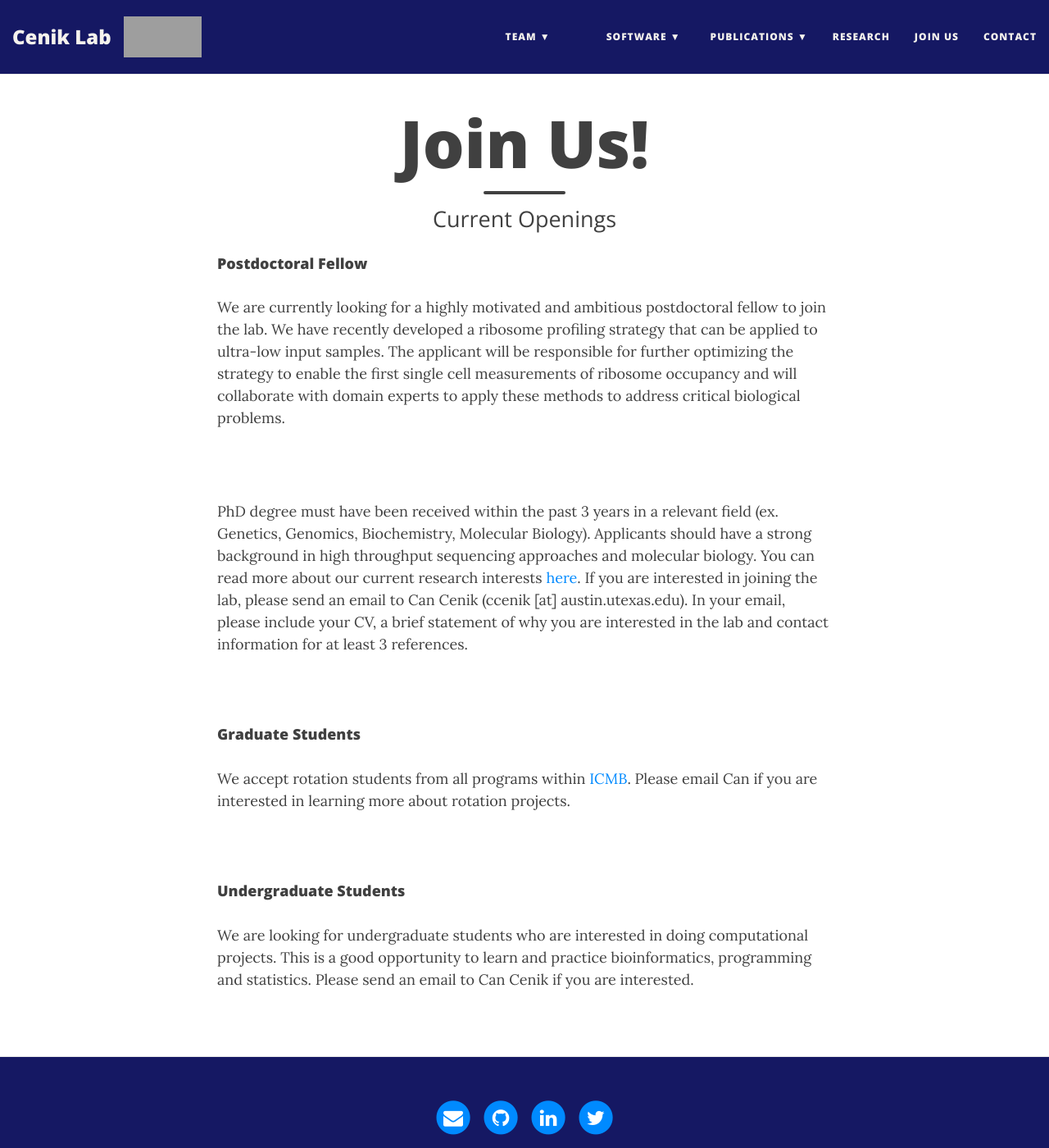
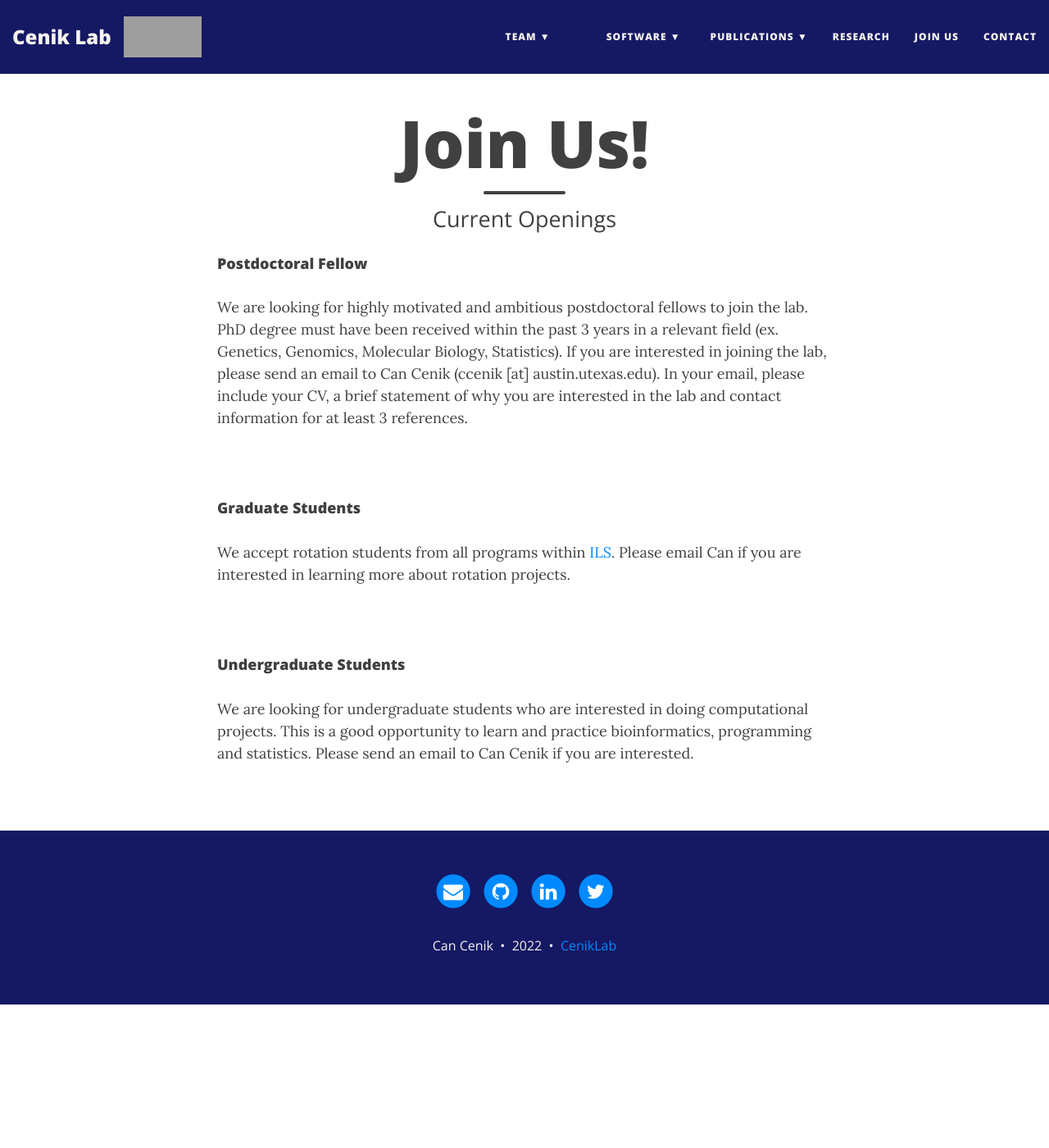
Before and after one commit to CenikLab/CenikLab.github.io, a Jekyll site: the page built from jobs.md, in a window 1280 px wide and 1400 px high. Shown: the whole window at 82% size. Built offline with Jekyll 4.4.1, drawn with Linux system fonts in a browser that asks for light colours; nearby versions of some CDN libraries; grey boxes are pictures that could not be loaded.

Commit message:
updated some links and basic changes to research

```diff
--- a/jobs.md
+++ b/jobs.md
@@ -6,17 +6,13 @@ subtitle: Current Openings
 
 #### Postdoctoral Fellow
 
-We are currently looking for a highly motivated and ambitious postdoctoral fellow to join the lab. We have recently developed a ribosome profiling strategy that can be applied to ultra-low input samples. The applicant will be responsible for further optimizing the strategy to enable the first single cell measurements of ribosome occupancy and will collaborate with domain experts to apply these methods to address critical biological problems.
-
- &nbsp;
-
-PhD degree must have been received within the past 3 years in a relevant field (ex. Genetics, Genomics, Biochemistry, Molecular Biology). Applicants should have a strong background in high throughput sequencing approaches and molecular biology. You can read more about our current research interests [here](/research). If you are interested in joining the lab, please send an email to Can Cenik (ccenik [at] austin.utexas.edu). In your email, please include your CV, a brief statement of why you are interested in the lab and contact information for at least 3 references.
+We are looking for highly motivated and ambitious postdoctoral fellows to join the lab. PhD degree must have been received within the past 3 years in a relevant field (ex. Genetics, Genomics, Molecular Biology, Statistics). If you are interested in joining the lab, please send an email to Can Cenik (ccenik [at] austin.utexas.edu). In your email, please include your CV, a brief statement of why you are interested in the lab and contact information for at least 3 references.
 
 
  &nbsp;
 
 #### Graduate Students
-We accept rotation students from all programs within [ICMB](https://icmb.utexas.edu/graduate-programs). Please email Can if you are interested in learning more about rotation projects.
+We accept rotation students from all programs within [ILS](https://ils.utexas.edu/graduate-programs). Please email Can if you are interested in learning more about rotation projects.
 
  &nbsp;
 
```
Also changed, not shown: research.md (+2 -3 lines).
